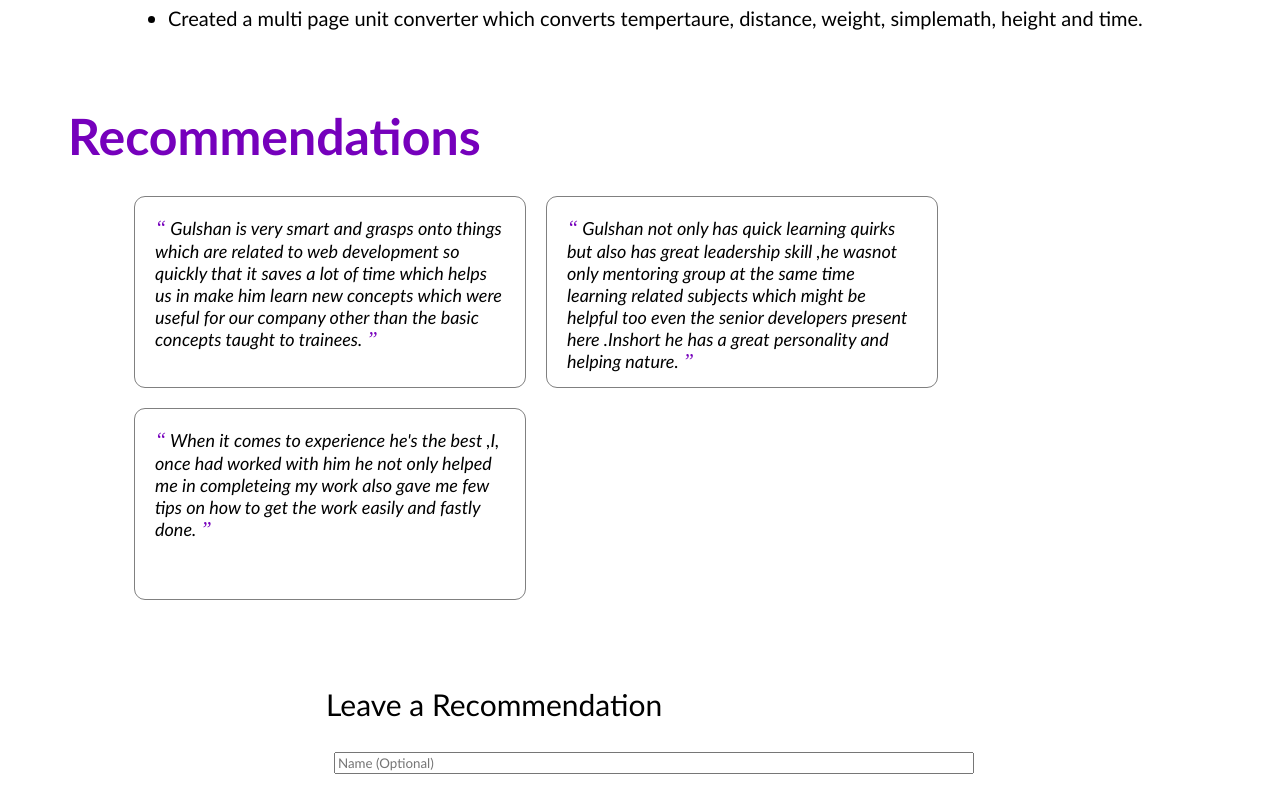
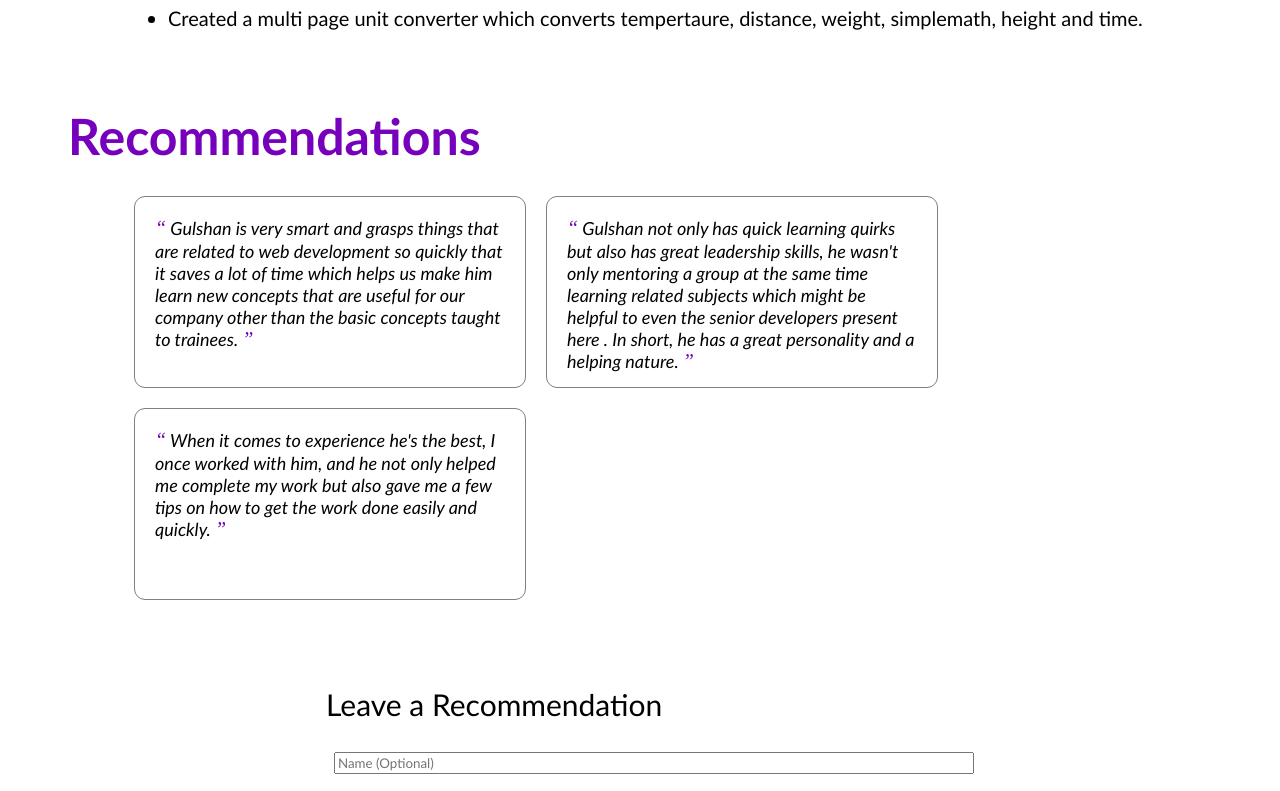
Before and after one commit to ga31na/Single-Page-Profile-website, a plain HTML site: page index.html in a window 1280 px wide. Shown: the part 1787-2578 px from the top of the page. Drawn offline with Linux system fonts and the light colour scheme.

Commit message:
Update index.html

```diff
--- a/index.html
+++ b/index.html
@@ -103,7 +103,7 @@
             <div class="project-card">
             <h3>Green Escapes</h3>
             <ul>
-                <li>Developed an web app using HTML,CSS,Javascript and Navic system for the development of rural areas via tourism annd hospitality.</li>
+                <li>Developed an web app using HTML, CSS, Javascript and Navic system for the development of rural areas via tourism annd hospitality.</li>
             </ul>
         </div>
           <hr>
@@ -131,17 +131,17 @@
     <div class="all_recommendations" id="all_recommendations">
         <div class="recommendation">
             <span>&#8220;</span>
-            Gulshan is very smart and grasps onto things which are related to web development so quickly that it saves a lot of time which helps us in make him learn new concepts which were useful for our company other than the basic concepts taught to trainees.
+            Gulshan is very smart and grasps things that are related to web development so quickly that it saves a lot of time which helps us make him learn new concepts that are useful for our company other than the basic concepts taught to trainees.
             <span>&#8221;</span>
         </div>
         <div class="recommendation">
             <span>&#8220;</span>
-            Gulshan not only has quick learning quirks but also has great leadership skill ,he wasnot only mentoring group at the same time learning related subjects which might be helpful too even the senior developers present here .Inshort he has a great personality and helping nature.
+            Gulshan not only has quick learning quirks but also has great leadership skills, he wasn't only mentoring a group at the same time learning related subjects which might be helpful to even the senior developers present here . In short, he has a great personality and a helping nature.
             <span>&#8221;</span>
         </div>
         <div class="recommendation">
             <span>&#8220;</span>
-            When it comes to experience he's the best ,I, once had worked with him he not only helped me in completeing my work also gave me few tips on how to get the work easily and fastly done.
+            When it comes to experience he's the best, I once worked with him, and he not only helped me complete my work but also gave me a few tips on how to get the work done easily and quickly.
             <span>&#8221;</span>
         </div>
     </div>
```
